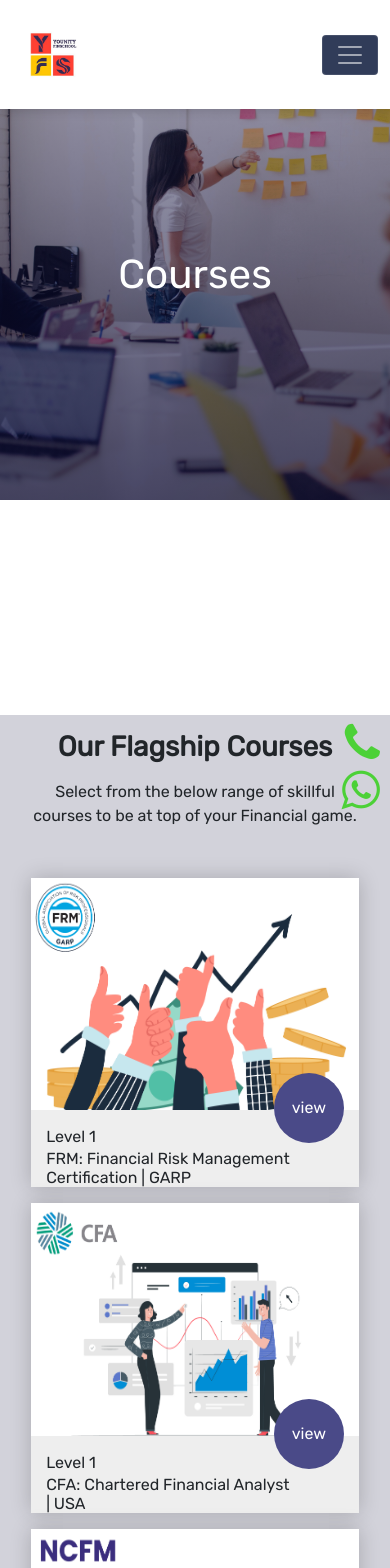
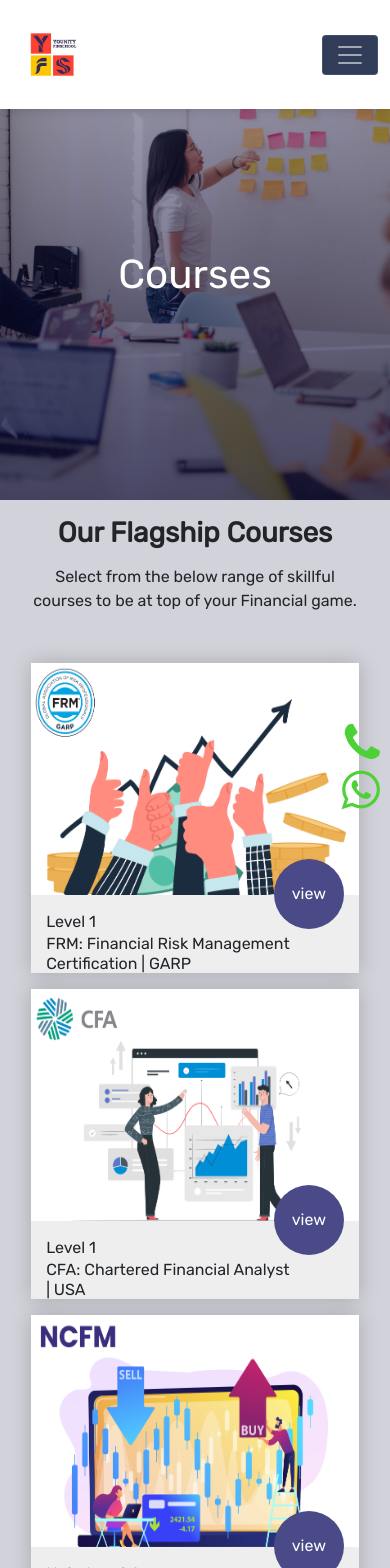
Before and after one commit to Ritwik880/Younity, a React (Create React App) app: page /courses in a window 390 px wide. Shown: the top 1568 px of the page. Built offline with nearby package versions, Linux system fonts and the light colour scheme.

Commit message:
mobile responsive

```diff
--- a/src/App.css
+++ b/src/App.css
@@ -238,7 +238,18 @@
 .course .home-title {
 	font-weight: 700;
 }
+.mainCoursePage{
+	min-height: 500px;
+	background: #4345653D;
+	padding: 4vw 8vw 0 8vw;
+	text-align: center;
+	padding-bottom: 5%;
+	/* margin-top: -3%; */
 
+}
+.mainCoursePage .home-title {
+	font-weight: 700;
+}
 
 
 .course .course-para {
--- a/src/components/Courses.js
+++ b/src/components/Courses.js
@@ -38,7 +38,7 @@
                     </div>
                 </div>
             </div>
-            <section className='course reveal'>
+            <section className='mainCoursePage reveal'>
                 <h1 className='home-title'>Our Flagship Courses</h1>
                 <p className='my-3'>Select from the below range of skillful courses to be at top of your Financial game.</p>
                 <div className="course-box">
--- a/src/testimonial.css
+++ b/src/testimonial.css
@@ -24,13 +24,13 @@
 .testimonial .slick-dots li {
   top: 15px;
 }
-.course .course-box{
+.mainCoursePage .course-box{
   display: grid;
   grid-template-columns: repeat(auto-fit, minmax(320px, 1fr));
   grid-gap: 1rem;
   margin-top: 50px;
 }
-.course .courses{
+.mainCoursePage .courses{
   text-align: start;
   background-color: #eee;
   height: 100%;
@@ -38,19 +38,19 @@
   box-shadow: 0 0 20px 0 rgb(0 0 0 / 20%);
   transition: all .3s;
 }
-.course .courses:hover {
+.mainCoursePage .courses:hover {
   transform: translateY(-20px);
 }
-.course .courses img{
+.mainCoursePage .courses img{
   width: 100%;
   height: 75%;
   background-size: cover;
   background-position: center;
 }
-.course .courses .details{
+.mainCoursePage .courses .details{
   padding: 15px 15px 24px 15px;
 }
-.course .courses .cost{
+.mainCoursePage .courses .cost{
   background-color: rgb(74, 74, 136);
   color: #fff;
   line-height: 70px;
```
